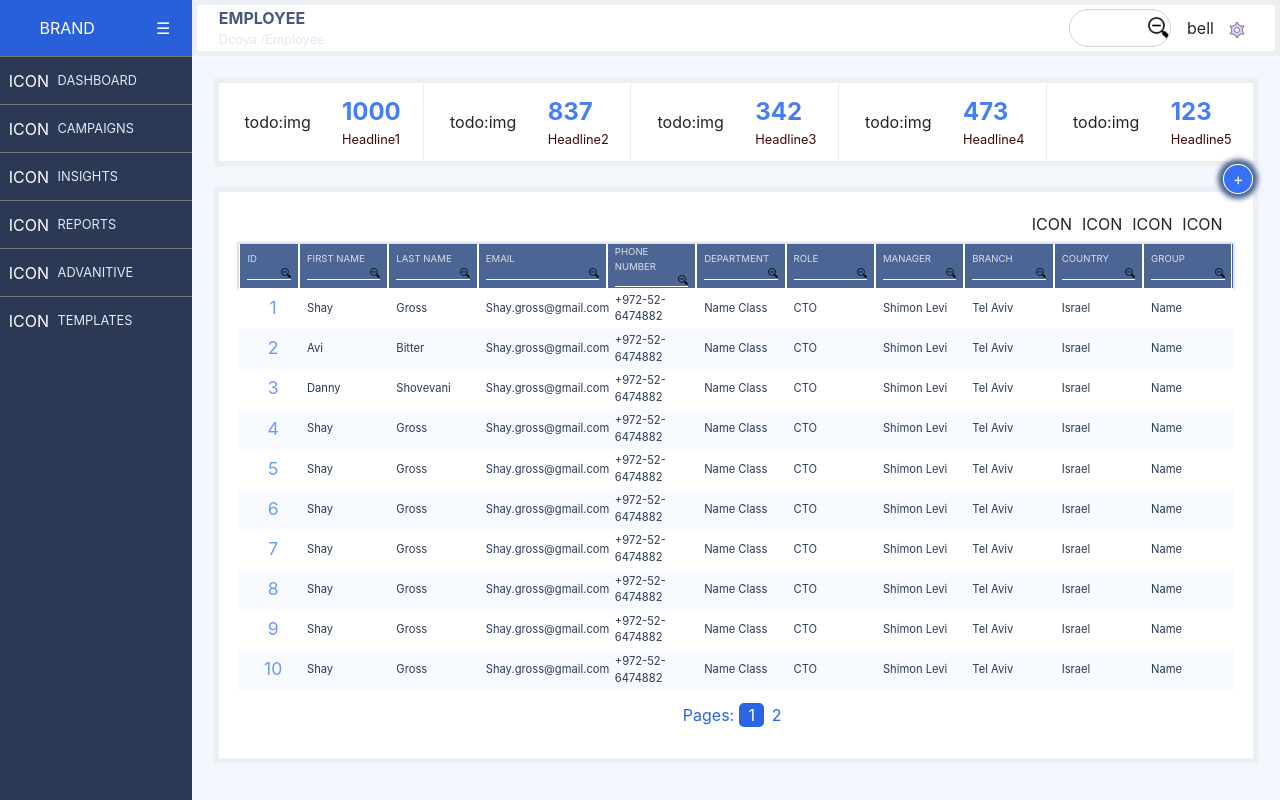
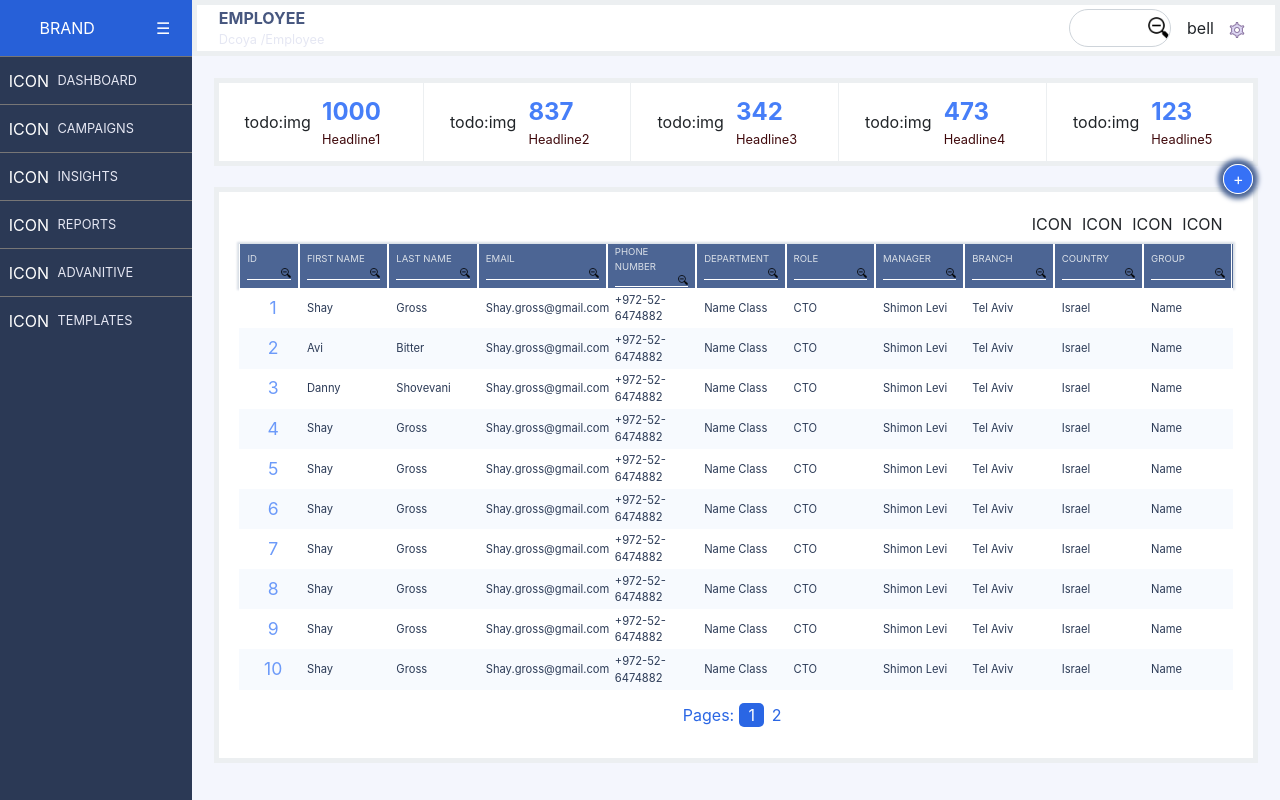
Before and after one commit to lioryarkon9/employees_dashboard, a React (Create React App) app in the folder react-client/: page / in a window 1280 px wide. Built offline with nearby package versions, Linux system fonts and the light colour scheme.

Commit message:
minor banner item css adjustment

```diff
--- a/react-client/src/components/BannerItem/BannerItem.js
+++ b/react-client/src/components/BannerItem/BannerItem.js
@@ -9,7 +9,7 @@ const BannerItem = props => {
                     <span>todo:img</span>
                 </div>
             </div>
-            <div className='header-banner-content'>
+            <div className='header-banner-content flex-fill'>
                 <div className='banner-figure'>
                     {props.figure}
                 </div>
--- a/react-client/src/components/BannerItem/BannerItem.scss
+++ b/react-client/src/components/BannerItem/BannerItem.scss
@@ -4,6 +4,7 @@
     height: 100%;
     .header-banner-icon {
         padding: 0 8% 0 8%;
+        width: 40%;
         .banner-img-container {
             width: 100%;
             height: 100%;
```
